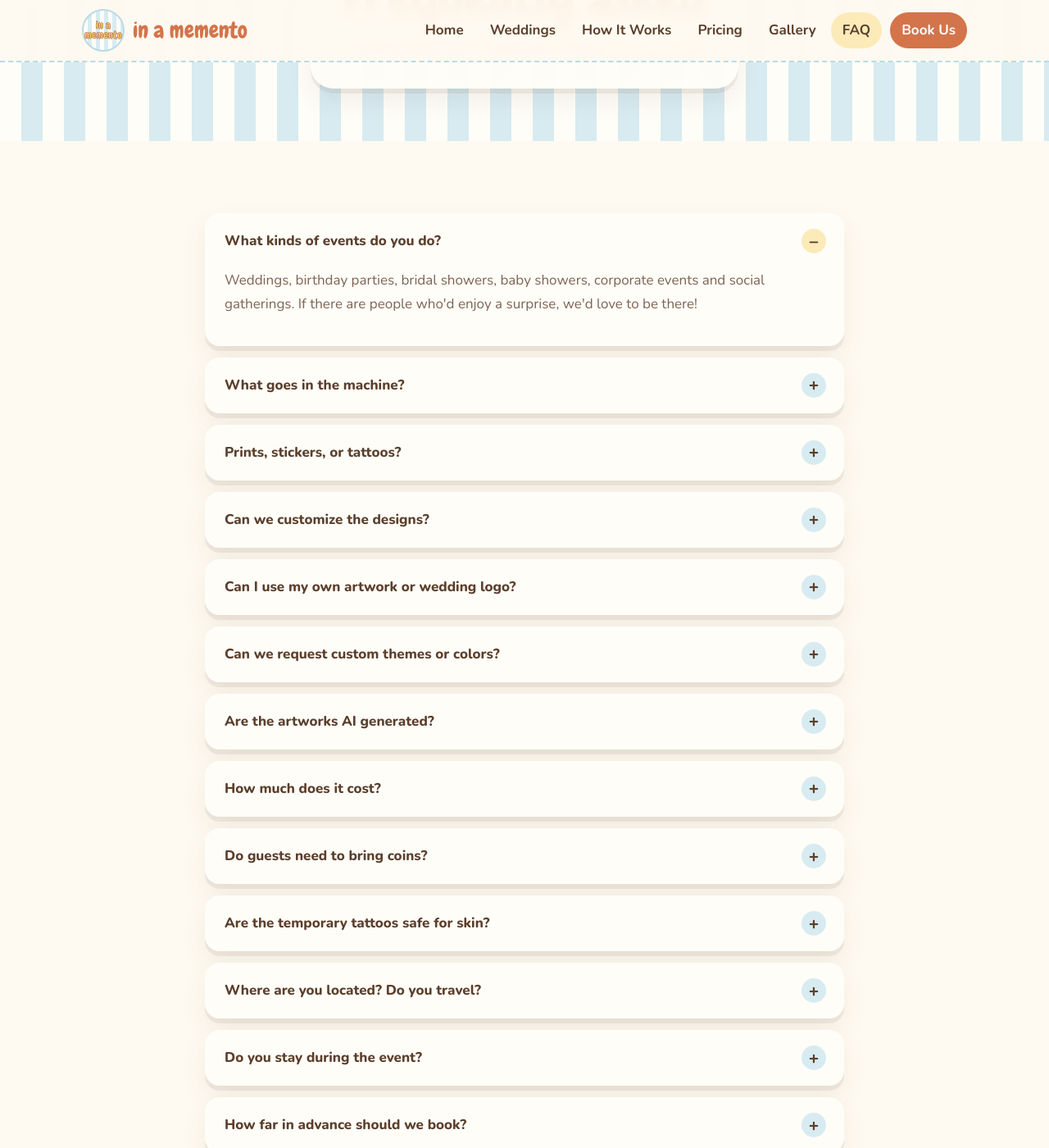
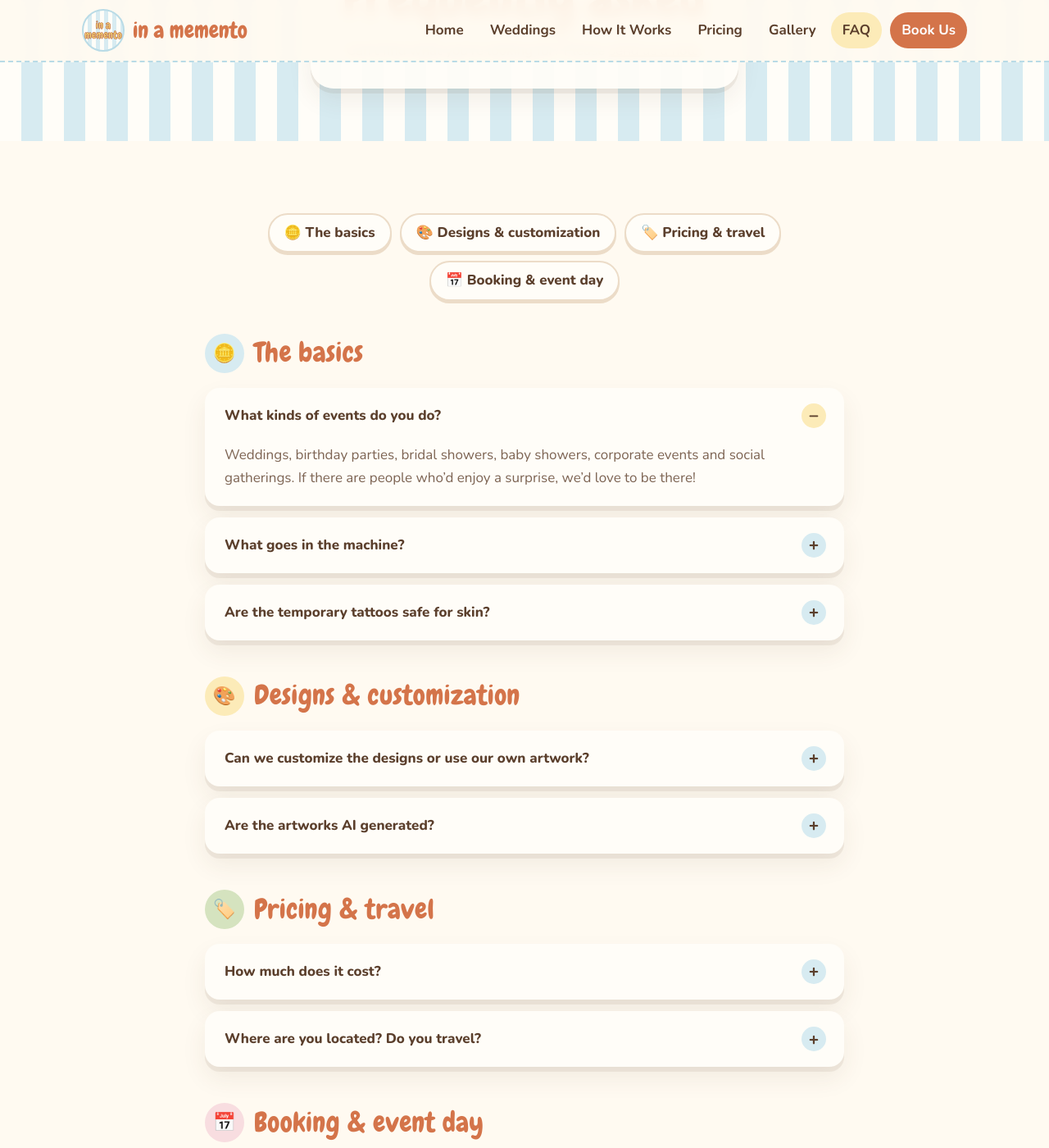
Before and after one commit to andrew-hy-kim/in.a.memento, a Jekyll site: the page built from faq/index.html, in a window 1280 px wide and 1400 px high, scrolled down 257 px. Shown: the whole window at 82% size. Built offline with Jekyll 4.4.1, drawn with Linux system fonts in a browser that asks for light colours; some of the changed text lies outside the part shown.

Commit message:
Group the FAQ into sections and merge overlapping questions
Combine related questions (17 to 11) and split them into four sections
with jump links: The basics, Designs & customization, Pricing & travel,
and Booking & event day. Answers now support Markdown lists; Google's
FAQ markup reads from the same grouped data.

Co-Authored-By: Claude Opus 5.5 <noreply@anthropic.com>
Claude-Session: https://claude.ai/code/session_01A4x6zNFM2ikQnVBPRWM1LK

```diff
--- a/_data/faq.yml
+++ b/_data/faq.yml
@@ -1,53 +1,67 @@
-# Questions for the FAQ page (also used for Google's FAQ rich results).
-# Answers can include simple HTML like links.
+# Questions for the FAQ page, grouped into sections (also used for Google's FAQ rich results).
+# Answers are written in Markdown: **bold**, [link text](/pricing/), and "- " bullet lists all work.
 
-- q: "What kinds of events do you do?"
-  a: "Weddings, birthday parties, bridal showers, baby showers, corporate events and social gatherings. If there are people who'd enjoy a surprise, we'd love to be there!"
+- group: "The basics"
+  id: basics
+  icon: "🪙"
+  items:
+    - q: "What kinds of events do you do?"
+      a: "Weddings, birthday parties, bridal showers, baby showers, corporate events and social gatherings. If there are people who'd enjoy a surprise, we'd love to be there!"
 
-- q: "What goes in the machine?"
-  a: "Stickers, temporary tattoos and/or mini prints! The machine has three slots, so each one can hold something different."
+    - q: "What goes in the machine?"
+      a: |
+        Stickers, temporary tattoos and/or mini prints! The machine has three slots, so each one can hold something different, and you can mix and match.
 
-- q: "Prints, stickers, or tattoos?"
-  a: "Mini prints are a beautiful, permanent keepsake. Stickers are a universal crowd pleaser. Temporary tattoos add an interactive vibe to the reception! You can also mix and match."
+        - **Mini prints** are a beautiful, permanent keepsake.
+        - **Stickers** are a universal crowd pleaser.
+        - **Temporary tattoos** add an interactive vibe to the reception!
 
-- q: "Can we customize the designs?"
-  a: "Yes! Choose from our design library (customizing those is free), provide your own art for free, or request a custom design for $50 each."
+    - q: "Are the temporary tattoos safe for skin?"
+      a: "Yes, our temporary tattoos are safe for skin and come off with soap and water or a little baby oil."
 
-- q: "Can I use my own artwork or wedding logo?"
-  a: "Yes! We love using your custom wedding crests, monograms, venue line drawings, or photos of your pets. Simply upload your high resolution files during the booking process, and we’ll handle the sizing, printing, and packaging."
+- group: "Designs & customization"
+  id: designs
+  icon: "🎨"
+  items:
+    - q: "Can we customize the designs or use our own artwork?"
+      a: |
+        Yes! You have three options:
 
-- q: "Can we request custom themes or colors?"
-  a: "Yes, of course! We’d love to hear your vision and create artwork based on your wedding or event aesthetic. A color palette is a great way to keep your pieces cohesive."
+        - **Choose from our design library.** Customizing these is free.
+        - **Provide your own art, for free.** We love using your custom wedding crests, monograms, venue line drawings, or photos of your pets. Simply upload your high resolution files during the booking process, and we’ll handle the sizing, printing, and packaging.
+        - **Request a custom design** for $50 each. We’d love to hear your vision and create artwork based on your wedding or event aesthetic. A color palette is a great way to keep your pieces cohesive.
 
-- q: "Are the artworks AI generated?"
-  a: "No! All designs are made either by us or a local Seattle artist, created specifically for your event."
+    - q: "Are the artworks AI generated?"
+      a: "No! All designs are made either by us or a local Seattle artist, created specifically for your event."
 
-- q: "How much does it cost?"
-  a: "Machine rental is $200 for 2 hours up to $425 for 5 hours, including delivery, setup and pickup. Mementos are $0.50–$2 per item depending on the type, quantity and size. Please see our <a href=\"/pricing/\">pricing page</a> for details."
+- group: "Pricing & travel"
+  id: pricing
+  icon: "🏷️"
+  items:
+    - q: "How much does it cost?"
+      a: |
+        Machine rental is $200 for 2 hours up to $425 for 5 hours, including delivery, setup and pickup. Mementos are $0.50–$2 per item depending on the type, quantity and size. Please see our [pricing page](/pricing/) for details.
 
-- q: "Do guests need to bring coins?"
-  a: "Nope! We provide tokens for your guests."
+        Planning a corporate event? Please reach out through our [booking inquiry](/contact/) for corporate pricing.
 
-- q: "Are the temporary tattoos safe for skin?"
-  a: "Yes, our temporary tattoos are safe for skin and come off with soap and water or a little baby oil."
+    - q: "Where are you located? Do you travel?"
+      a: "We're based in Capitol Hill, Seattle. Travel is free within 25 miles. Beyond that, it's $2.50 per mile for each mile past the first 25, using the Google Maps driving distance (one way) from Capitol Hill to your venue. For example, a venue 45 miles away adds $50. For venues over 100 miles away we'll quote you directly, and overnight accommodation may need to be covered."
 
-- q: "Where are you located? Do you travel?"
-  a: "We're based in Capitol Hill, Seattle. Travel is free within 25 miles. Beyond that, it's $2.50 per mile for each mile past the first 25, using the Google Maps driving distance (one way) from Capitol Hill to your venue. For example, a venue 45 miles away adds $50. For venues over 100 miles away we'll quote you directly, and overnight accommodation may need to be covered."
+- group: "Booking & event day"
+  id: booking
+  icon: "📅"
+  items:
+    - q: "How far in advance should we book?"
+      a: "As soon as possible! To ensure ample time for custom designs and printing, we request a minimum of 2 months’ notice. If your event is sooner, please [reach out](/contact/) and we’ll see what we can do! For expedited production within 3 weeks, a $75 fee will be added to cover priority printing and expedited shipping."
 
-- q: "Do you stay during the event?"
-  a: "Yes. We set up the machine, keep an eye on it during your event, and take it away afterward."
+    - q: "How do we book, and what happens next?"
+      a: |
+        Please fill out our [interest form](/contact/) and we'll email you about availability within 1 to 5 business days. A 25% deposit secures your date.
 
-- q: "How far in advance should we book?"
-  a: "As soon as possible! To ensure ample time for custom designs and printing, we request a minimum of 2 months’ notice. If your event is sooner, please <a href=\"/contact/\">reach out</a> and we’ll see what we can do! For expedited production within 3 weeks, a $75 fee will be added to cover priority printing and expedited shipping."
+        After you book, we will meet virtually over phone or video call to go over all the details, including your vision for your prints, the signage, timeline, and any questions you may have. We’ll then work together to make your designs perfect and ready for your event!
 
-- q: "How do we book?"
-  a: "Please fill out our <a href=\"/contact/\">interest form</a> and we'll email you about availability within 1 to 5 business days. A 25% deposit secures your date."
+    - q: "What is your payment policy?"
+      a: "A minimum 25% deposit is due at booking to secure your date, and deposits are non-refundable. The remaining balance is due in full at least 14 days before your event."
 
-- q: "What is the process like after I book?"
-  a: "We will meet virtually over phone or video call to go over all the details, including your vision for your prints, the signage, timeline, and any questions you may have. We’ll then work together to make your designs perfect and ready for your event!"
-
-- q: "What is your payment policy?"
-  a: "A minimum 25% deposit is due at booking to secure your date, and deposits are non-refundable. The remaining balance is due in full at least 14 days before your event."
-
-- q: "Do you offer corporate pricing?"
-  a: "Yes! Please reach out through our <a href=\"/contact/\">booking inquiry</a> for corporate pricing."
+    - q: "What happens on the day of the event?"
+      a: "We deliver and set up the machine, keep an eye on it during your event, and take it away afterward. We provide tokens for your guests, so no one needs to bring coins."
--- a/_includes/schema-faq.html
+++ b/_includes/schema-faq.html
@@ -1,10 +1,12 @@
+{%- assign questions = "" | split: "" %}
+{%- for group in site.data.faq %}{% assign questions = questions | concat: group.items %}{% endfor -%}
 <script type="application/ld+json">
 {
   "@context": "https://schema.org",
   "@type": "FAQPage",
   "mainEntity": [
-    {%- for item in site.data.faq %}
-    { "@type": "Question", "name": {{ item.q | jsonify }}, "acceptedAnswer": { "@type": "Answer", "text": {{ item.a | strip_html | jsonify }} } }{% unless forloop.last %},{% endunless %}
+    {%- for item in questions %}
+    { "@type": "Question", "name": {{ item.q | jsonify }}, "acceptedAnswer": { "@type": "Answer", "text": {{ item.a | markdownify | strip_html | normalize_whitespace | strip | jsonify }} } }{% unless forloop.last %},{% endunless %}
     {%- endfor %}
   ]
 }
--- a/css/style.css
+++ b/css/style.css
@@ -745,3 +745,55 @@ figure { margin: 0; }
 .form-success { text-align: center; padding: 24px 8px; }
 .form-success .icon-bubble { margin: 0 auto 16px; background: var(--butter); }
 .form-success:focus { outline: none; }
+
+/* ---------- FAQ sections ---------- */
+
+.faq-nav {
+  display: flex;
+  flex-wrap: wrap;
+  justify-content: center;
+  gap: 10px;
+  margin-bottom: 40px;
+}
+.faq-nav a {
+  display: inline-block;
+  padding: 8px 18px;
+  border-radius: 999px;
+  background: var(--paper);
+  border: 2px solid var(--line);
+  color: var(--ink);
+  font-weight: 800;
+  text-decoration: none;
+  box-shadow: 0 3px 0 var(--line);
+  transition: transform 0.15s ease, background 0.15s ease;
+}
+.faq-nav a:hover { background: var(--butter); transform: translateY(-2px); color: var(--ink); }
+
+.faq-group { scroll-margin-top: 96px; }
+.faq-group + .faq-group { margin-top: 44px; }
+.faq-group h2 {
+  display: flex;
+  align-items: center;
+  gap: 12px;
+  font-size: clamp(1.6rem, 3.5vw, 2.1rem);
+  margin-bottom: 18px;
+}
+.faq-icon {
+  width: 48px; height: 48px;
+  border-radius: 50%;
+  display: grid;
+  place-items: center;
+  font-size: 1.4rem;
+  background: var(--sky);
+  flex-shrink: 0;
+}
+.faq-group:nth-of-type(4n+2) .faq-icon { background: var(--butter); }
+.faq-group:nth-of-type(4n+3) .faq-icon { background: var(--sage); }
+.faq-group:nth-of-type(4n+4) .faq-icon { background: var(--blush); }
+
+.faq-answer p { margin: 0 0 0.8em; }
+.faq-answer p:last-child { margin-bottom: 0; }
+.faq-answer ul { margin: 0 0 0.8em; padding-left: 1.2em; }
+.faq-answer li { margin-bottom: 8px; }
+.faq-answer li::marker { color: var(--sage-deep); }
+.faq-answer strong { color: var(--ink); }
--- a/faq/index.html
+++ b/faq/index.html
@@ -17,11 +17,23 @@ schema_faq: true
 
 <section class="bg-cream">
   <div class="container faq">
-    {%- for item in site.data.faq %}
-    <details{% if forloop.first %} open{% endif %}>
-      <summary>{{ item.q }}</summary>
-      <div><p>{{ item.a }}</p></div>
-    </details>
+    <nav class="faq-nav" aria-label="FAQ sections">
+      {%- for group in site.data.faq %}
+      <a href="#{{ group.id }}"><span aria-hidden="true">{{ group.icon }}</span> {{ group.group }}</a>
+      {%- endfor %}
+    </nav>
+
+    {%- for group in site.data.faq %}
+    {%- assign first_group = forloop.first %}
+    <div class="faq-group" id="{{ group.id }}">
+      <h2><span class="faq-icon" aria-hidden="true">{{ group.icon }}</span>{{ group.group }}</h2>
+      {%- for item in group.items %}
+      <details{% if first_group and forloop.first %} open{% endif %}>
+        <summary>{{ item.q }}</summary>
+        <div class="faq-answer">{{ item.a | markdownify }}</div>
+      </details>
+      {%- endfor %}
+    </div>
     {%- endfor %}
   </div>
 </section>
```
